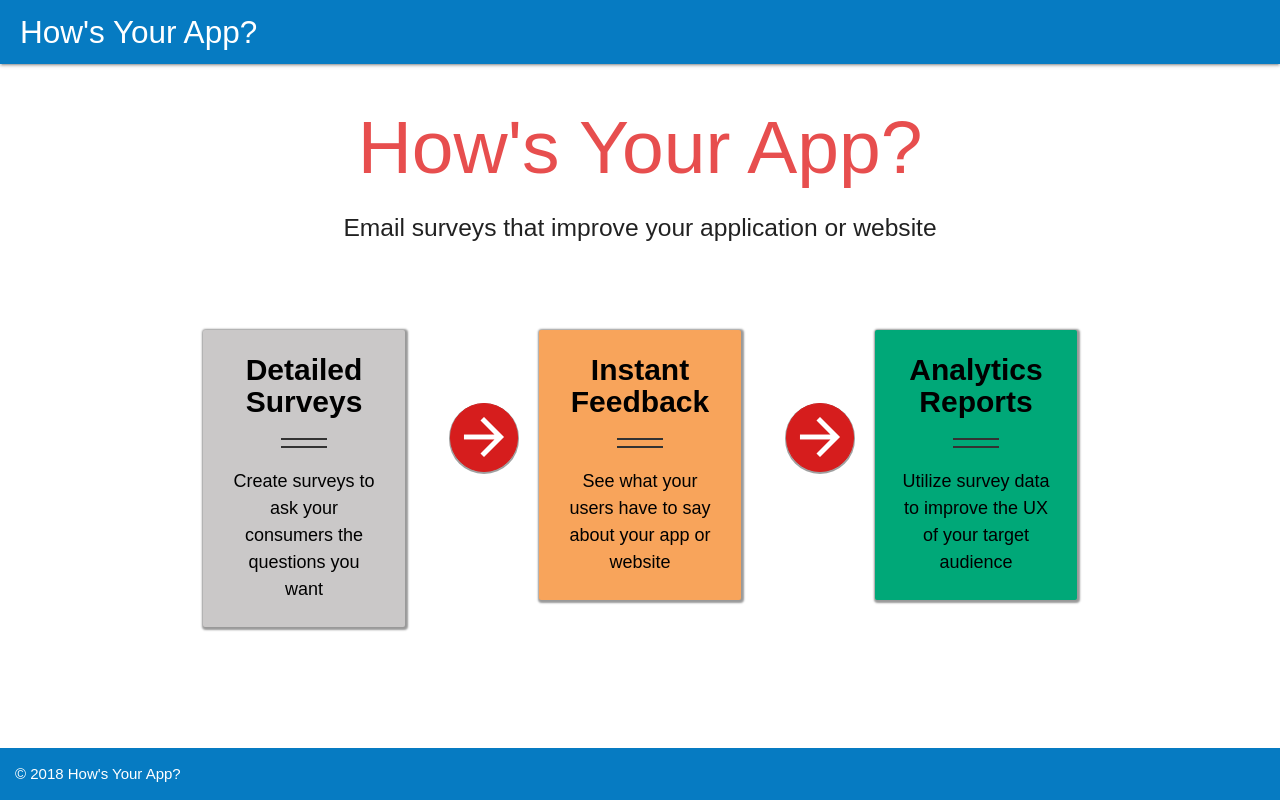
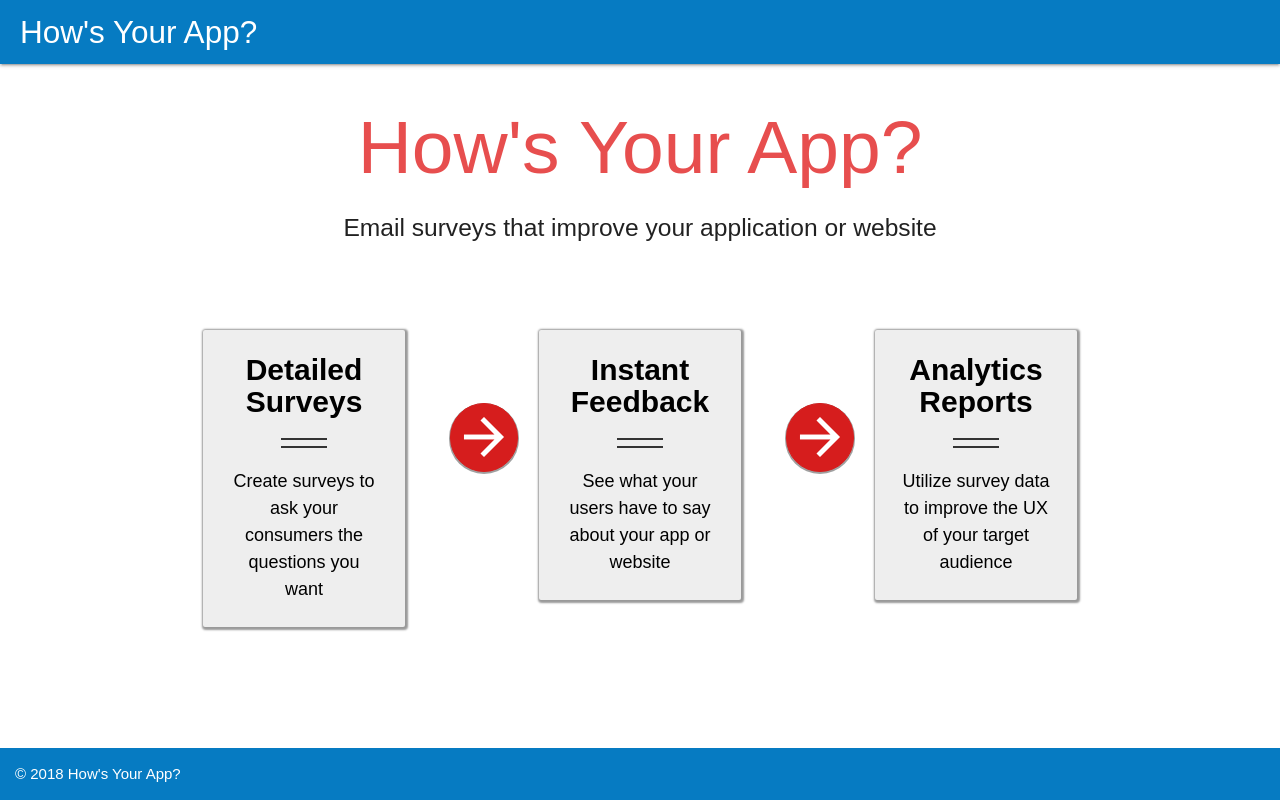
Before and after one commit to alexscar99/Hows_Your_App, a React (Create React App) app in the folder client/: page / in a window 1280 px wide. Built offline with nearby package versions, Linux system fonts and the light colour scheme; no server answers; a web font is replaced by a local one.

Commit message:
Landing page styling

```diff
--- a/client/src/components/Landing.js
+++ b/client/src/components/Landing.js
@@ -11,7 +11,7 @@ const Landing = () => {
 
       <div className="row landing-content">
         <div className="col s3">
-          <div className="card landing-card-left">
+          <div className="card grey lighten-3">
             <div className="card-content black-text">
               <span className="card-title">Detailed Surveys</span>
               <hr className="card-hr" />
@@ -25,7 +25,7 @@ const Landing = () => {
         </div>
 
         <div className="col s3">
-          <div className="card landing-card-middle">
+          <div className="card grey lighten-3">
             <div className="card-content black-text">
               <span className="card-title">Instant Feedback</span>
               <hr className="card-hr" />
@@ -39,7 +39,7 @@ const Landing = () => {
         </div>
 
         <div className="col s3">
-          <div className="card landing-card-right">
+          <div className="card grey lighten-3">
             <div className="card-content black-text">
               <span className="card-title">Analytics Reports</span>
               <hr className="card-hr" />
--- a/client/src/style.css
+++ b/client/src/style.css
@@ -61,18 +61,6 @@ body {
   display: block;
 }
 
-.landing-card-left {
-  background: #cac8c8;
-}
-
-.landing-card-middle {
-  background: #f8a45b;
-}
-
-.landing-card-right {
-  background: #00a878;
-}
-
 .arrow-one,
 .arrow-two {
   border-radius: 100px;
```
